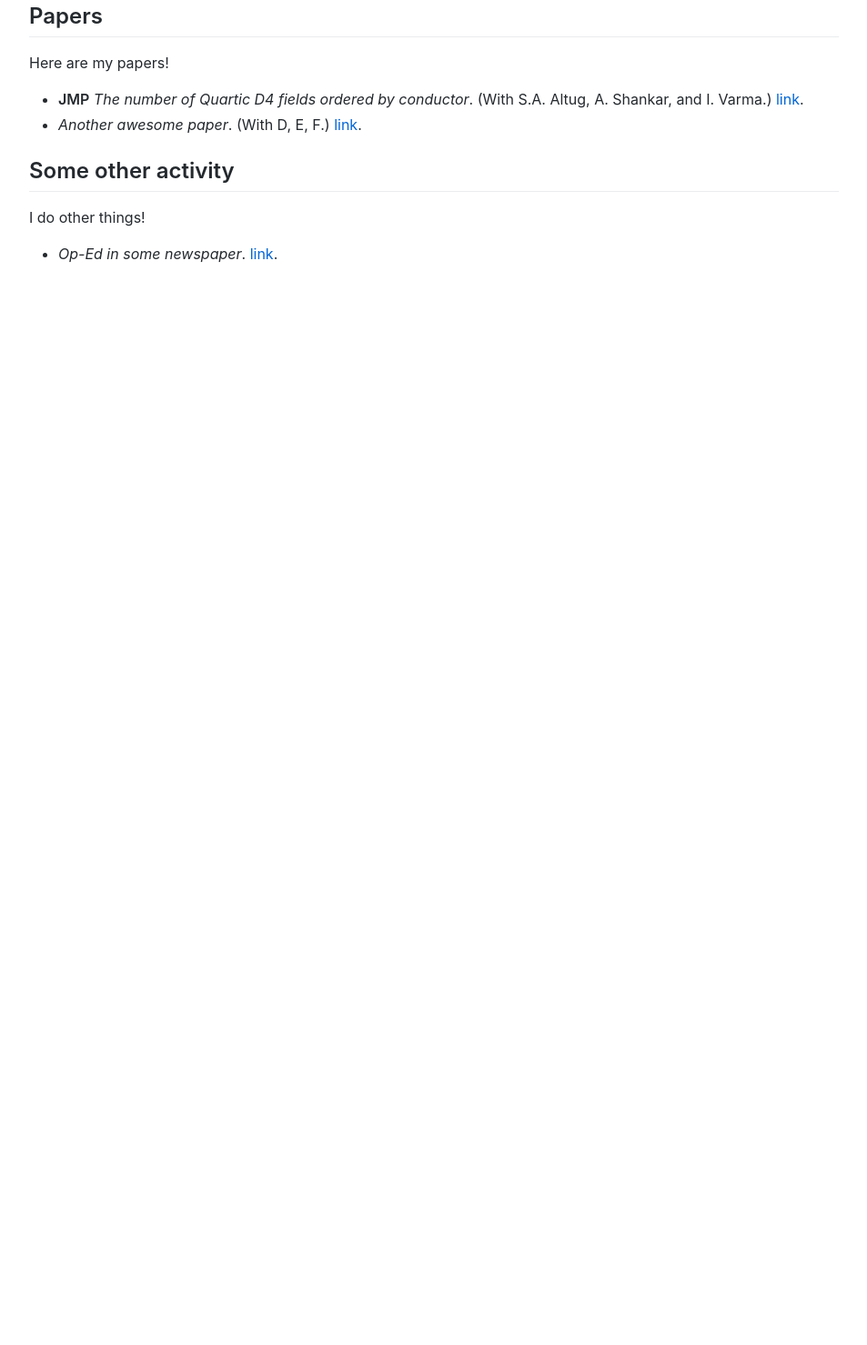
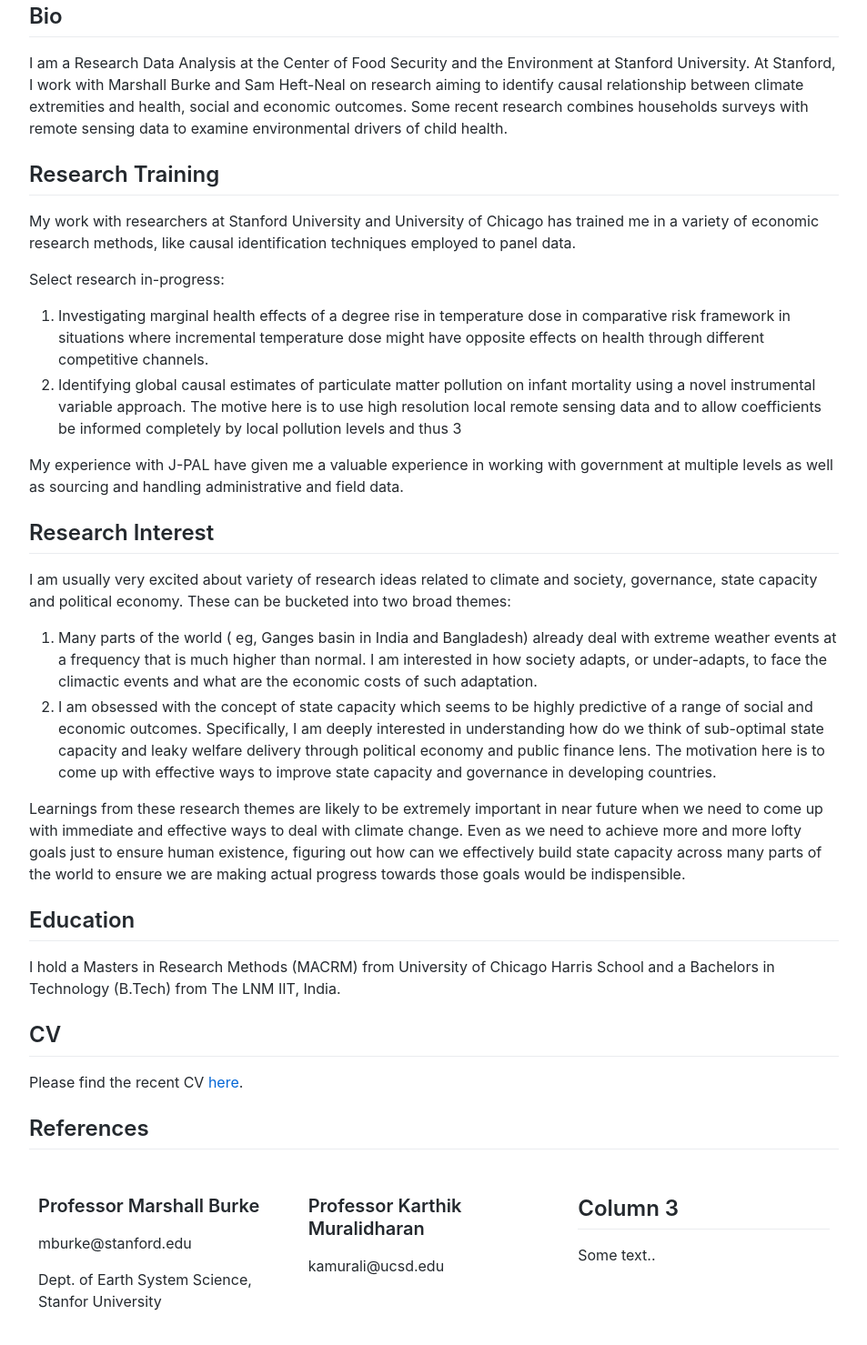
Before and after one commit to vrathi0/mywebpage, a plain HTML site: page index.htm in a window 1280 px wide. Shown: the part 463-1942 px from the top of the page at 91% size, without its empty margins (163-1116 px from the left). Before the commit the page ends 800 px from the top, so only its background shows below. Drawn offline with Linux system fonts and the light colour scheme.

Commit message:
Update index.htm

```diff
--- a/index.htm
+++ b/index.htm
@@ -23,17 +23,90 @@
       <p align="center">
         <img src="https://vaibhavrathi.com/images/me.jpg">
       </p>
-      <h2>Papers</h2>
-      <p>Here are my papers!</p>
-      <ul>
-        <li><strong>JMP</strong> <em>The number of Quartic D4 fields ordered by conductor</em>. (With S.A. Altug, A. Shankar, and I. Varma.) <a href="./d4.pdf">link</a>.</li>
-        <li><em>Another awesome paper</em>. (With D, E, F.) <a href="https://link.com">link</a>.</li>
-      </ul>
-      <h2>Some other activity</h2>
-      <p>I do other things!</p>
-      <ul>
-        <li><em>Op-Ed in some newspaper</em>. <a href="https://nyt.com">link</a>.</li>
-      </ul>
+      <h2>Bio</h2>
+      <p>I am a Research Data Analysis at the Center of Food Security and the Environment at Stanford University. At Stanford, I work with Marshall Burke and Sam Heft-Neal on research aiming to identify causal relationship between climate extremities and health, social and economic outcomes. Some recent research combines households surveys with remote sensing data to examine environmental drivers of child health. </p>
+
+      <h2>Research Training</h2>
+      <p>My work with researchers at Stanford University and University of Chicago has trained me in a variety of economic research methods, like causal identification techniques employed to panel data.  </p>
+      <p>
+      Select research in-progress:
+      </p>
+
+      <ol>
+  <li>Investigating marginal health effects of a degree rise in temperature dose in comparative risk framework in situations where incremental temperature dose might have opposite effects on health through different competitive channels. </li>
+  <li>Identifying global causal estimates of particulate matter pollution on infant mortality using a novel instrumental variable approach. The motive here is to use high resolution local remote sensing data and to allow coefficients be informed completely by local pollution levels and thus 3</li>
+
+      </ol>
+<p>
+  My experience with J-PAL have given me a valuable experience in working with government at multiple levels as well as sourcing and handling administrative and field data.
+</p>
+
+
+<h2>Research Interest</h2>
+<p>
+  I am usually very excited about variety of research ideas related to climate and society, governance, state capacity and political economy. These can be bucketed into two broad themes:
+</p>
+
+<ol>
+  <li>Many parts of the world ( eg, Ganges basin in India and Bangladesh) already deal with extreme weather events at a frequency that is much higher than normal. I am interested in how society adapts, or under-adapts, to face the climactic events and what are the economic costs of such adaptation. </li>
+  <li>I am obsessed with the concept of state capacity which seems to be highly predictive of a range of social and economic outcomes. Specifically, I am deeply interested in understanding how do we think of sub-optimal state capacity and leaky welfare delivery through political economy and public finance lens. The motivation here is to come up with effective ways to improve state capacity and governance in developing countries. </li>
+
+      </ol>
+
+      <p>
+        Learnings from these research themes are likely to be extremely important in near future when we need to come up with immediate and effective ways to deal with climate change. Even as we need to achieve more and more lofty goals just to ensure human existence, figuring out how can we effectively build state capacity across many parts of the world to ensure we are making actual progress towards those goals would be indispensible.
+      </p>
+
+      <h2>Education</h2>
+      <p>I hold a Masters in Research Methods (MACRM) from University of Chicago Harris School and a Bachelors in Technology (B.Tech) from The LNM IIT, India.</p>
+
+      <h2>CV</h2>
+      <p>Please find the recent CV <a href="https://www.dropbox.com/s/8amc2bpphfcotit/Vaibhav_CV_H1B.pdf?dl=0">here</a>.</p>
+
+      <h2>References</h2>
+    <meta name="viewport" content="width=device-width, initial-scale=1">
+<style>
+* {
+  box-sizing: border-box;
+}
+
+/* Create three equal columns that floats next to each other */
+.column {
+  float: left;
+  width: 33.33%;
+  padding: 10px;
+ /* height: 300px;  Should be removed. Only for demonstration */
+}
+
+/* Clear floats after the columns */
+.row:after {
+  content: "";
+  display: table;
+  clear: both;
+}
+</style>
+
+
+
+
+<div class="row">
+  <div class="column" style="background-color:#FFFFFF;">
+    <h3>Professor Marshall Burke</h3>
+    <p>mburke@stanford.edu</p>
+    <p>Dept. of Earth System Science,
+    <br>Stanfor University</p>
+  </div>
+  <div class="column" style="background-color:#FFFFFF;">
+    <h3>Professor Karthik Muralidharan</h3>
+    <p>kamurali@ucsd.edu</p>
+  </div>
+  <div class="column" style="background-color:#FFFFFF;">
+    <h2>Column 3</h2>
+    <p>Some text..</p>
+  </div>
+</div>
+
+
     </article>
   </body>
 </html>
```
